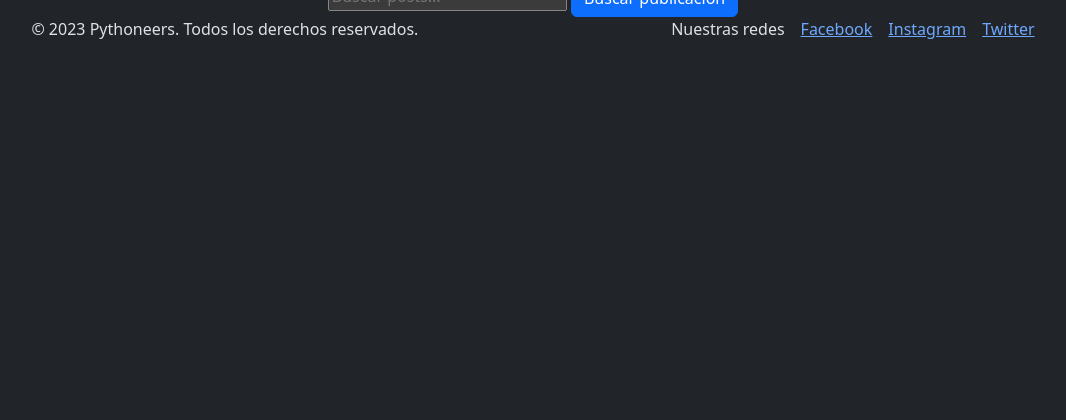
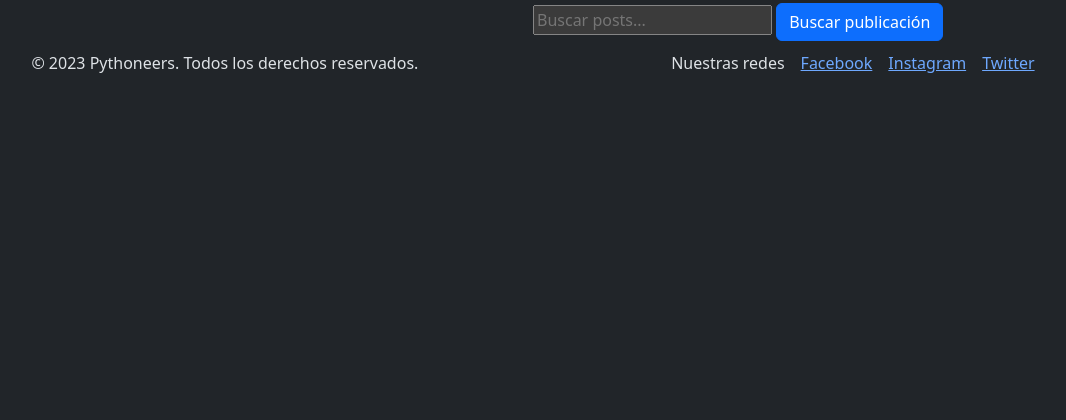
Before and after one commit to gustavopalaciosTecno/Proyecto_final2023, a Django app: page /post/post_list/ in a window 1280 px wide. Shown: the part 137-557 px from the top of the page, without its empty margins (107-1173 px from the left). Run offline with Django 4.2, Linux system fonts and the light colour scheme; data that the repository does not hold is empty; some libraries are stand-ins or nearby versions.

Commit message:
04-08-2023

```diff
--- a/blog/templates/post/post_list.html
+++ b/blog/templates/post/post_list.html
@@ -1,14 +1,18 @@
 {% extends 'base.html' %}
 {% block content %}
 {% load static %}
-<div class="flex-container">
-    <!-- Formulario de búsqueda -->
-    <form action="{% url 'post:buscar_posts' %}" method="get">
-        <input type="text" name="filter" placeholder="Buscar posts...">
-        <button type="submit" class="btn btn-primary">Buscar publicación</button>
-    </form>
+
+<div  class="flex-container">
+    <br>
 </div>
     <div class="text-center">
+        <br>
+        <form action="{% url 'post:buscar_posts' %}" method="get" style="position: absolute!important;">
+            <input type="text" name="filter" placeholder="Buscar posts...">
+            <button type="submit" class="btn btn-primary">Buscar publicación</button>
+        </form>
+        <br>
+        <br>
         {% for p in post %}
         <h1>{{ p.titulo }}</h1>
         <li>{{ p.contenido }}</li>
```
